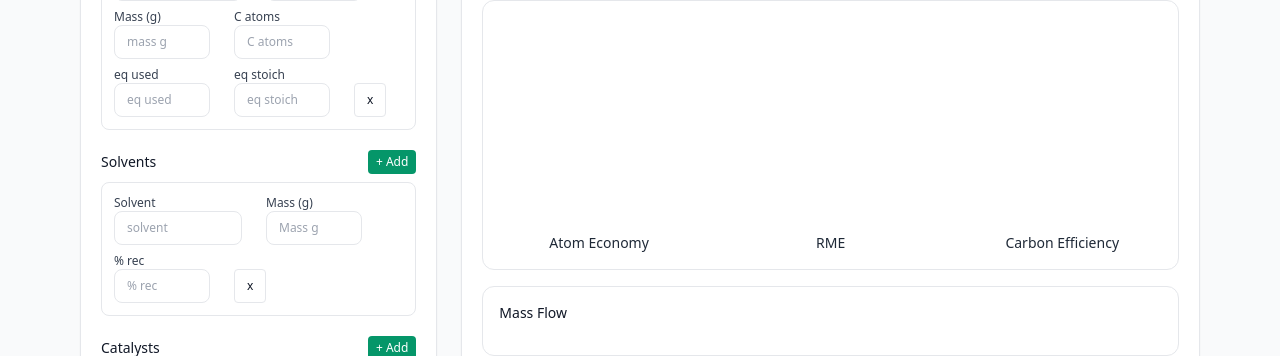
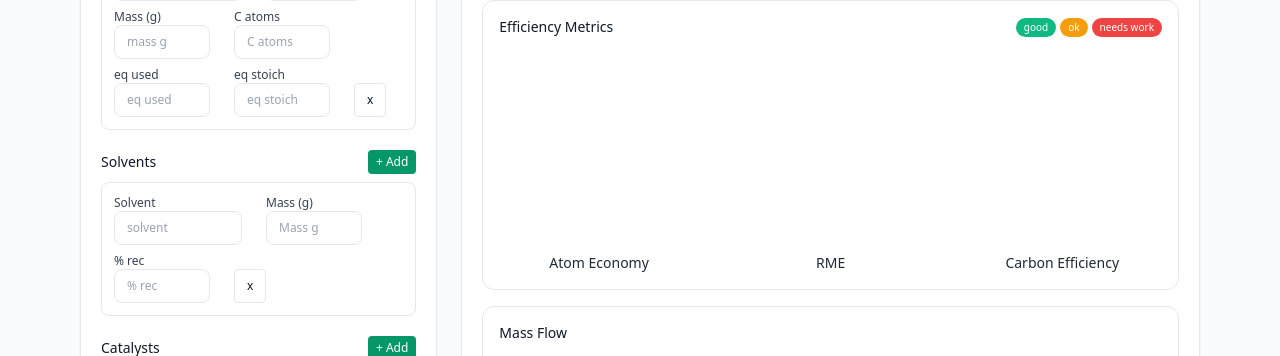
Before and after one commit to sufyanaslam44/green-toolkit-backend, a FastAPI app: page /simulate in a window 1280 px wide. Shown: the part 554-910 px from the top of the page. Run offline with FastAPI, Linux system fonts and the light colour scheme; some libraries are stand-ins or nearby versions.

Commit message:
EfficiencyMatrics

```diff
--- a/templates/sim.html
+++ b/templates/sim.html
@@ -213,6 +213,14 @@
     </div>
 <!-- Efficiency dials (AE, RME, Carbon Efficiency) -->
 <div class="border rounded-xl p-4 md:col-span-2 overflow-hidden">
+  <div class="flex items-center justify-between">
+    <h2 class="text-sm font-medium">Efficiency Metrics</h2>
+    <div class="flex gap-1">
+      <span class="badge" style="background-color: #10B981; color: white;">good</span>
+      <span class="badge" style="background-color: #F59E0B; color: white;">ok</span>
+      <span class="badge" style="background-color: #EF4444; color: white;">needs work</span>
+    </div>
+  </div>
   <div class="mt-4 grid grid-cols-1 sm:grid-cols-3 gap-8 place-items-center">
     <div class="flex flex-col items-center">
       <div class="dial-wrap"><canvas id="dialAE"  class="dial"></canvas></div>
```
